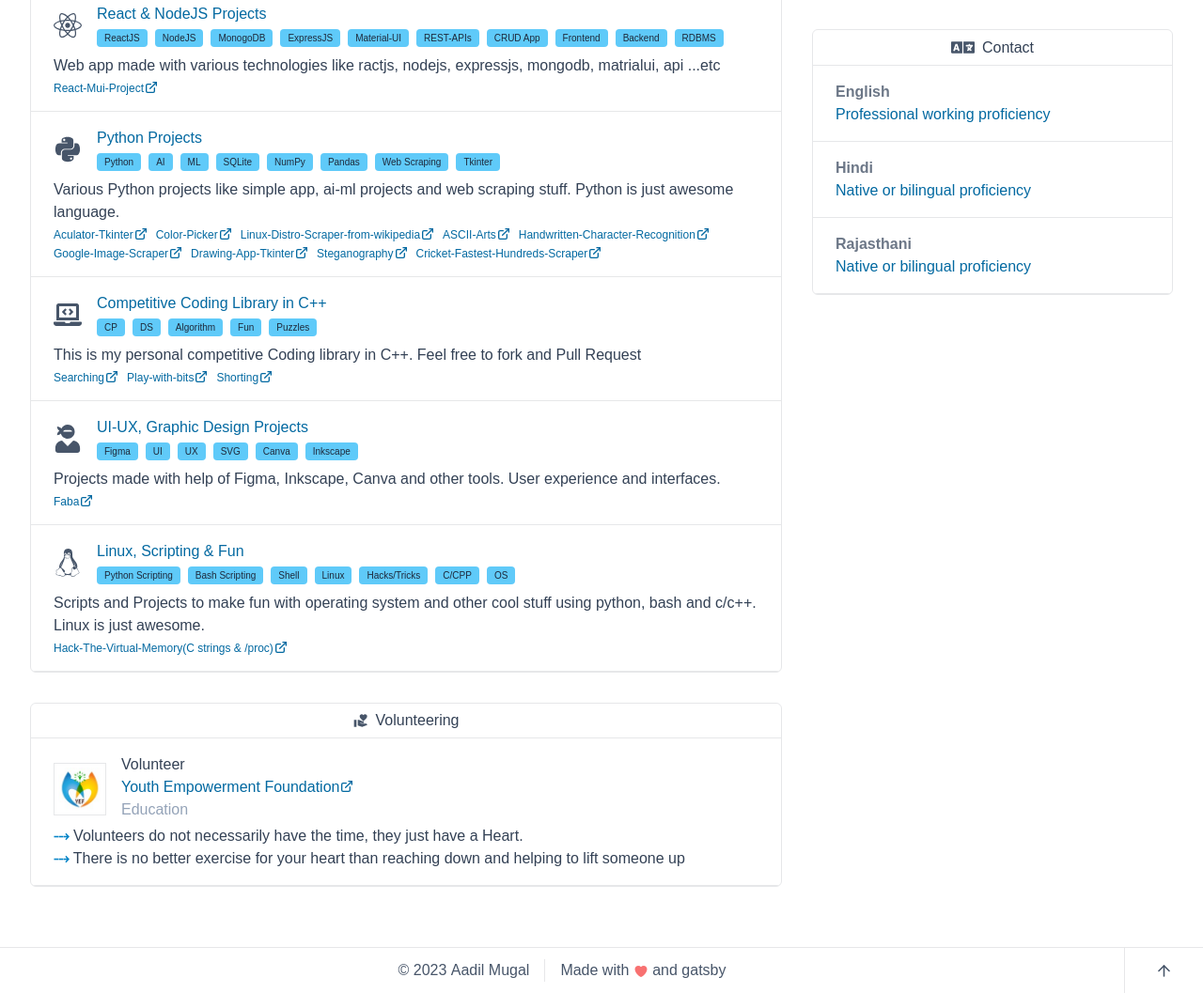
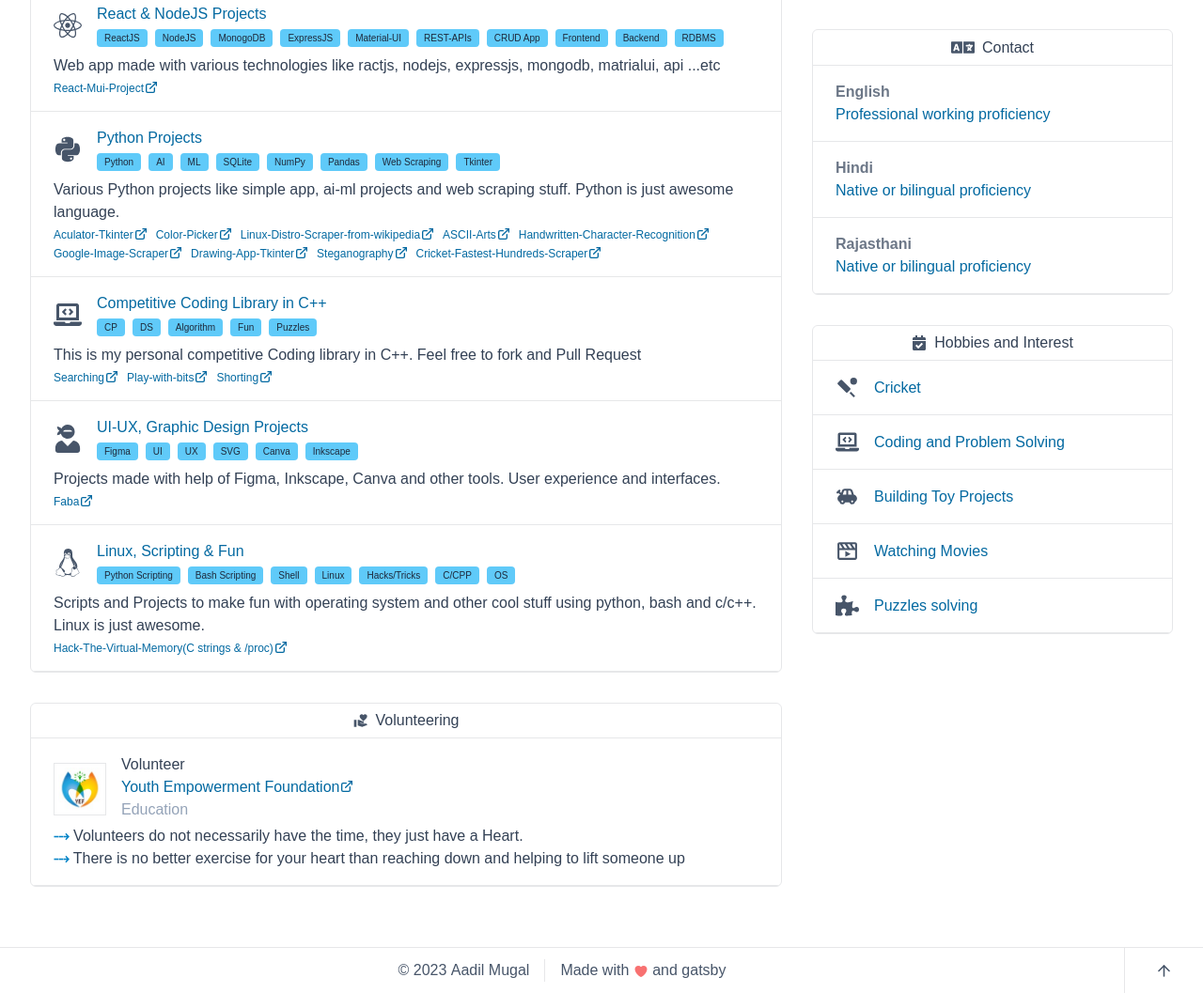
Before and after one commit to aadilmughal786/portfolio, a Gatsby site: page /resume-classic in a window 1280 px wide. Shown: the part 1732-2789 px from the top of the page at 94% size. Built offline with nearby package versions, Linux system fonts and the light colour scheme; Gatsby itself is replaced by a stand-in of ours.

Commit message:
added hobbies

```diff
--- /dev/null
+++ b/src/components/resume-classic/hobby.jsx
@@ -0,0 +1,12 @@
+import React from "react"
+
+const Hobby = ({ data }) => {
+  return (
+    <div className="flex flex-row items-center gap-x-4">
+      <div>{data.icon}</div>
+      <div className="text-sky-700 dark:text-sky-300">{data.hobby}</div>
+    </div>
+  )
+}
+
+export default Hobby
--- /dev/null
+++ b/src/data/resume-classic/hobbies.js
@@ -0,0 +1,40 @@
+import React from "react"
+import { FaCalendarCheck, FaLaptopCode, FaPuzzlePiece } from "react-icons/fa"
+import { MdSportsCricket } from "react-icons/md"
+import { BiMoviePlay } from "react-icons/bi"
+import { MdToys } from "react-icons/md"
+import { socilaIconStyle } from "./education"
+
+const data = {
+  title: "Hobbies and Interest",
+  icon: <FaCalendarCheck size={16} className={socilaIconStyle} />,
+  items: [
+    {
+      id: 1,
+      icon: <MdSportsCricket size={25} className={socilaIconStyle} />,
+      hobby: "Cricket",
+    },
+    {
+      id: 2,
+      icon: <FaLaptopCode size={25} className={socilaIconStyle} />,
+      hobby: "Coding and Problem Solving",
+    },
+    {
+      id: 3,
+      icon: <MdToys size={25} className={socilaIconStyle} />,
+      hobby: "Building Toy Projects",
+    },
+    {
+      id: 4,
+      icon: <BiMoviePlay size={25} className={socilaIconStyle} />,
+      hobby: "Watching Movies",
+    },
+    {
+      id: 5,
+      icon: <FaPuzzlePiece size={25} className={socilaIconStyle} />,
+      hobby: "Puzzles solving",
+    },
+  ],
+}
+
+export default data
--- a/src/data/resume-classic/index.js
+++ b/src/data/resume-classic/index.js
@@ -8,6 +8,7 @@ import projectData from "./projects"
 import gameOfTheDayData from "./game-of-the-day"
 import volunteeringData from "./volunteering"
 import languageData from "./languages"
+import hobbiesData from "./hobbies"
 
 const data = {
   eduData,
@@ -20,6 +21,7 @@ const data = {
   gameOfTheDayData,
   volunteeringData,
   languageData,
+  hobbiesData,
 }
 
 export default data
--- a/src/pages/resume-classic.jsx
+++ b/src/pages/resume-classic.jsx
@@ -6,6 +6,7 @@ import Contact from "../components/resume-classic/contact"
 import Course from "../components/resume-classic/course"
 import Education from "../components/resume-classic/education"
 import GameOfTheDay from "../components/resume-classic/game-of-the-day"
+import Hobby from "../components/resume-classic/hobby"
 import Intro from "../components/resume-classic/intro"
 import Language from "../components/resume-classic/language"
 import Project from "../components/resume-classic/project"
@@ -171,6 +172,16 @@ const Resume = () => {
               </CardItem>
             ))}
           </Card>
+
+          {/* Hobbies */}
+          {/* Language */}
+          <Card icon={data.hobbiesData.icon} title={data.hobbiesData.title}>
+            {data.hobbiesData.items.map(item => (
+              <CardItem key={item.id}>
+                <Hobby data={item} />
+              </CardItem>
+            ))}
+          </Card>
         </div>
       </div>
     </Layout>
```
